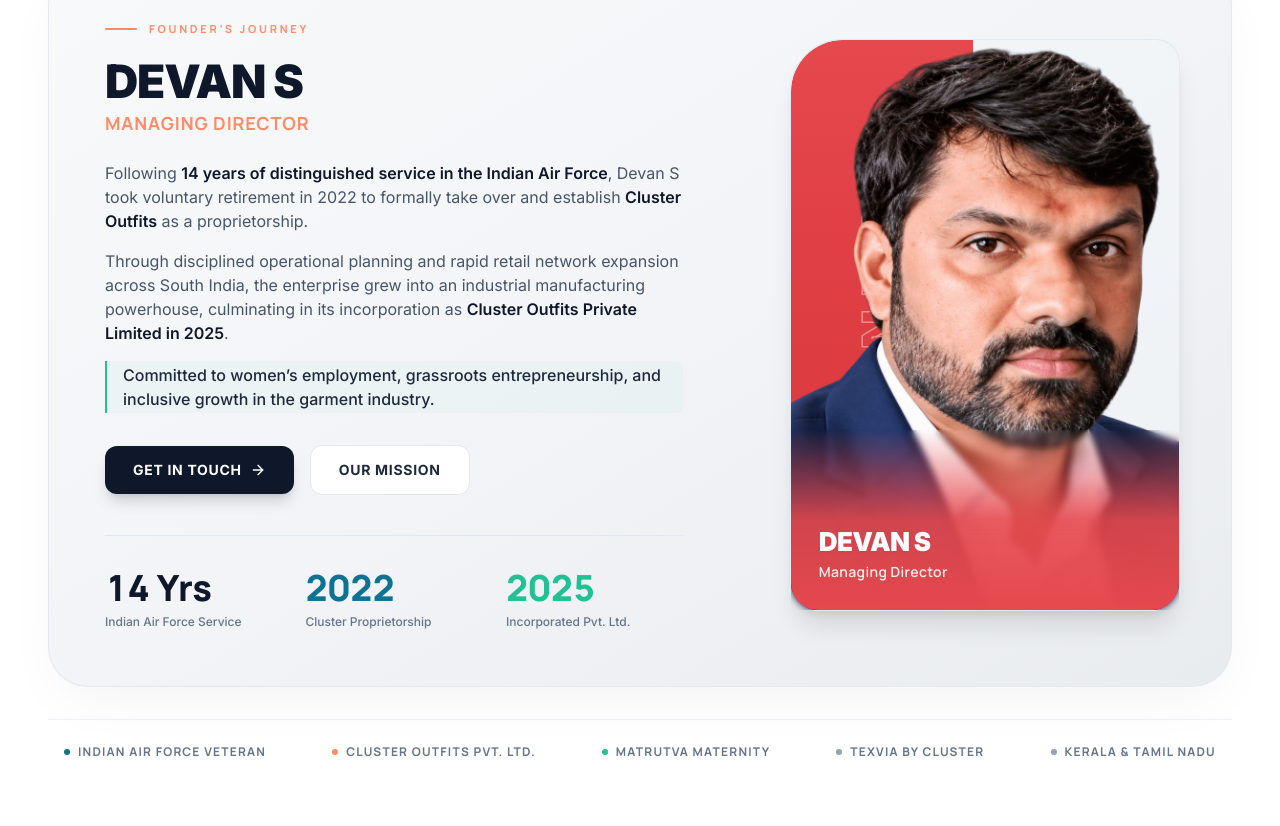
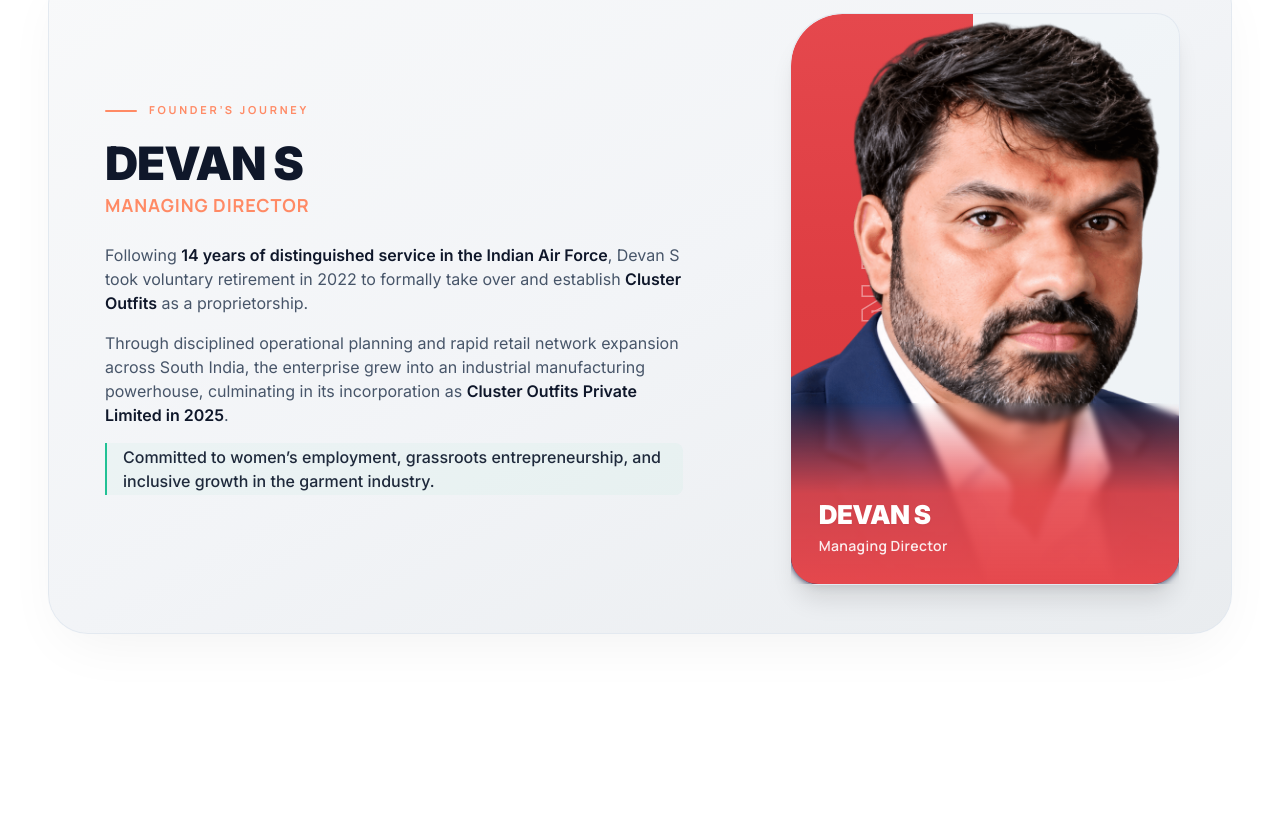
Before and after one commit to george-nithin/cluster-website, a Next.js app: page /about in a window 1280 px wide. Shown: the part 1154-1980 px from the top of the page. Built offline with nearby package versions, Linux system fonts and the light colour scheme.

Commit message:
chore(about): remove buttons, metric stats, and milestone strip from founder section

```diff
--- a/src/app/about/page.tsx
+++ b/src/app/about/page.tsx
@@ -2,11 +2,9 @@
 
 import { useState } from "react";
 import Image from "next/image";
-import Link from "next/link";
 import Container from "@/components/ui/Container";
 import {
   Sparkles,
-  ArrowRight,
   Factory,
   Truck,
   Leaf,
@@ -163,9 +161,8 @@
             {/* Main Rounded Feature Card */}
             <div className="rounded-[32px] sm:rounded-[40px] bg-gradient-to-br from-[#F8F9FA] via-[#F2F4F7] to-[#E9ECEF] border border-slate-200/90 shadow-[0_20px_60px_-15px_rgba(0,0,0,0.06)] overflow-hidden">
               <div className="grid grid-cols-1 lg:grid-cols-12 items-center">
-                {/* ──── Left Column: Leadership Story & Metrics ──── */}
-                <div className="lg:col-span-7 p-8 sm:p-12 lg:p-14 flex flex-col justify-between h-full">
-                  <div>
+                {/* ──── Left Column: Leadership Story ──── */}
+                <div className="lg:col-span-7 p-8 sm:p-12 lg:p-14 flex flex-col justify-center">
                   {/* Eyebrow / Kicker */}
                   <div className="flex items-center gap-3 mb-6">
                     <span className="w-8 h-0.5 bg-cluster-coral rounded-full" />
@@ -183,7 +180,7 @@
                   </div>
 
                   {/* Story Narrative */}
-                    <div className="space-y-4 text-slate-600 text-sm sm:text-base leading-relaxed font-normal mb-8">
+                  <div className="space-y-4 text-slate-600 text-sm sm:text-base leading-relaxed font-normal">
                     <p>
                       Following <strong className="text-slate-900 font-semibold">14 years of distinguished service in the Indian Air Force</strong>, Devan S took voluntary retirement in 2022 to formally take over and establish <strong className="text-slate-900 font-semibold">Cluster Outfits</strong> as a proprietorship.
                     </p>
@@ -193,52 +190,6 @@
                     <p className="text-slate-800 font-medium border-l-2 border-cluster-teal pl-4 py-0.5 bg-cluster-teal/[0.04] rounded-r-lg">
                       Committed to women’s employment, grassroots entrepreneurship, and inclusive growth in the garment industry.
                     </p>
-                    </div>
-
-                    {/* Action Buttons (Reference Pill Style) */}
-                    <div className="flex flex-wrap items-center gap-3 sm:gap-4 mb-10">
-                      <Link
-                        href="/contact"
-                        className="px-6 sm:px-7 py-3 sm:py-3.5 rounded-xl bg-slate-900 hover:bg-black text-white text-xs sm:text-sm font-bold tracking-wider uppercase transition-all duration-200 shadow-lg shadow-black/15 flex items-center gap-2 group"
-                      >
-                        <span>Get in touch</span>
-                        <ArrowRight className="w-4 h-4 transition-transform group-hover:translate-x-0.5" />
-                      </Link>
-                      <a
-                        href="#mission"
-                        className="px-6 sm:px-7 py-3 sm:py-3.5 rounded-xl bg-white hover:bg-slate-50 text-slate-800 text-xs sm:text-sm font-bold tracking-wider uppercase border border-slate-200 transition-all duration-200 shadow-xs"
-                      >
-                        <span>Our Mission</span>
-                      </a>
-                    </div>
-                  </div>
-
-                  {/* 3 Metric Columns (Reference Format) */}
-                  <div className="grid grid-cols-3 gap-3 sm:gap-6 pt-6 sm:pt-8 border-t border-slate-200/80">
-                    <div>
-                      <span className="text-2xl sm:text-3xl lg:text-4xl font-black font-manrope text-slate-900 block leading-none">
-                        14 Yrs
-                      </span>
-                      <span className="text-[11px] sm:text-xs text-slate-500 font-medium block mt-1.5 leading-snug">
-                        Indian Air Force Service
-                      </span>
-                    </div>
-                    <div>
-                      <span className="text-2xl sm:text-3xl lg:text-4xl font-black font-manrope text-cluster-blue block leading-none">
-                        2022
-                      </span>
-                      <span className="text-[11px] sm:text-xs text-slate-500 font-medium block mt-1.5 leading-snug">
-                        Cluster Proprietorship
-                      </span>
-                    </div>
-                    <div>
-                      <span className="text-2xl sm:text-3xl lg:text-4xl font-black font-manrope text-cluster-teal block leading-none">
-                        2025
-                      </span>
-                      <span className="text-[11px] sm:text-xs text-slate-500 font-medium block mt-1.5 leading-snug">
-                        Incorporated Pvt. Ltd.
-                      </span>
-                    </div>
                   </div>
                 </div>
 
@@ -283,30 +234,6 @@
                   </div>
                 </div>
               </div>
-            </div>
-
-            {/* Bottom Milestone & Brand Emblem Strip (Matches Reference Bottom Logo Bar) */}
-            <div className="mt-8 pt-6 border-t border-slate-200/60 flex flex-wrap items-center justify-between gap-4 sm:gap-8 px-4 text-xs font-bold text-slate-500 uppercase tracking-widest font-manrope">
-              <span className="flex items-center gap-2">
-                <span className="w-1.5 h-1.5 rounded-full bg-cluster-blue" />
-                Indian Air Force Veteran
-              </span>
-              <span className="flex items-center gap-2">
-                <span className="w-1.5 h-1.5 rounded-full bg-cluster-coral" />
-                Cluster Outfits Pvt. Ltd.
-              </span>
-              <span className="flex items-center gap-2">
-                <span className="w-1.5 h-1.5 rounded-full bg-cluster-teal" />
-                Matrutva Maternity
-              </span>
-              <span className="flex items-center gap-2">
-                <span className="w-1.5 h-1.5 rounded-full bg-slate-400" />
-                Texvia by Cluster
-              </span>
-              <span className="flex items-center gap-2">
-                <span className="w-1.5 h-1.5 rounded-full bg-slate-400" />
-                Kerala &amp; Tamil Nadu
-              </span>
             </div>
           </Reveal>
         </Container>
```
Lines whose indentation alone changed are shown as unchanged.
